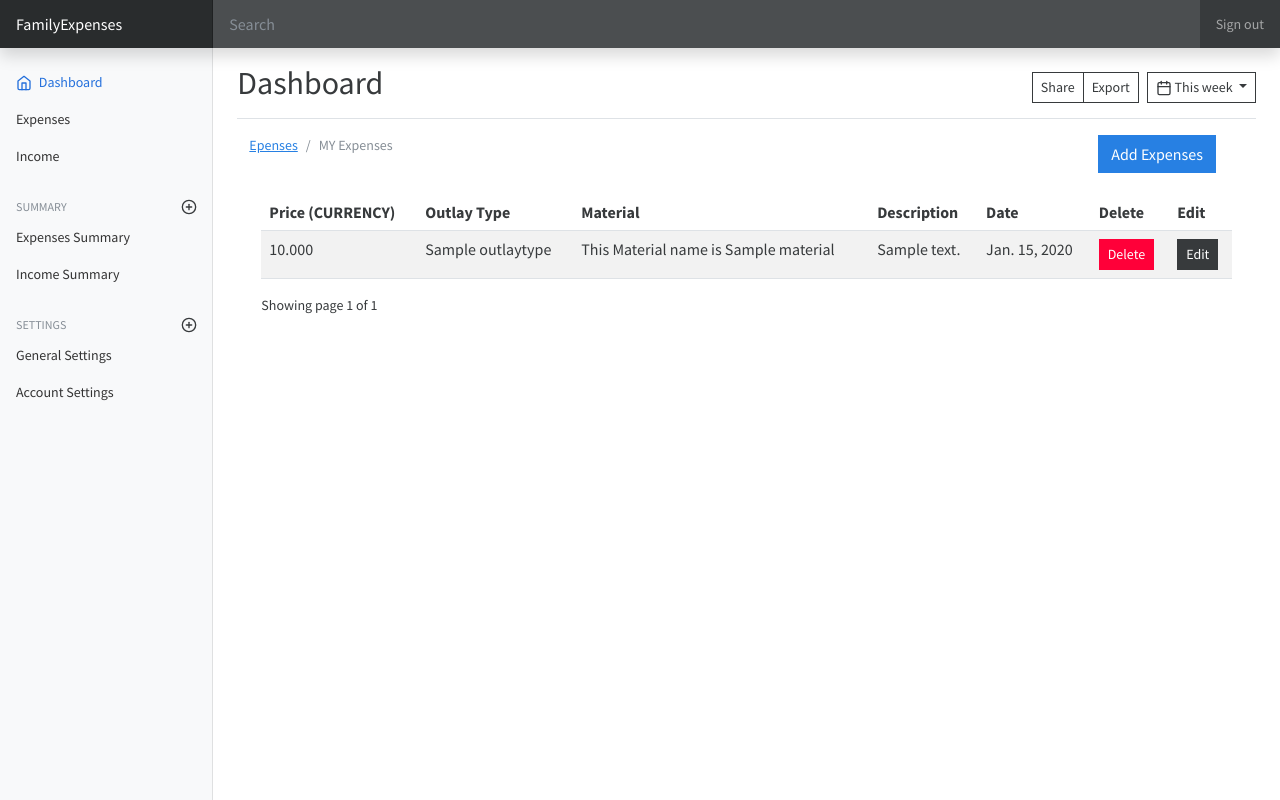
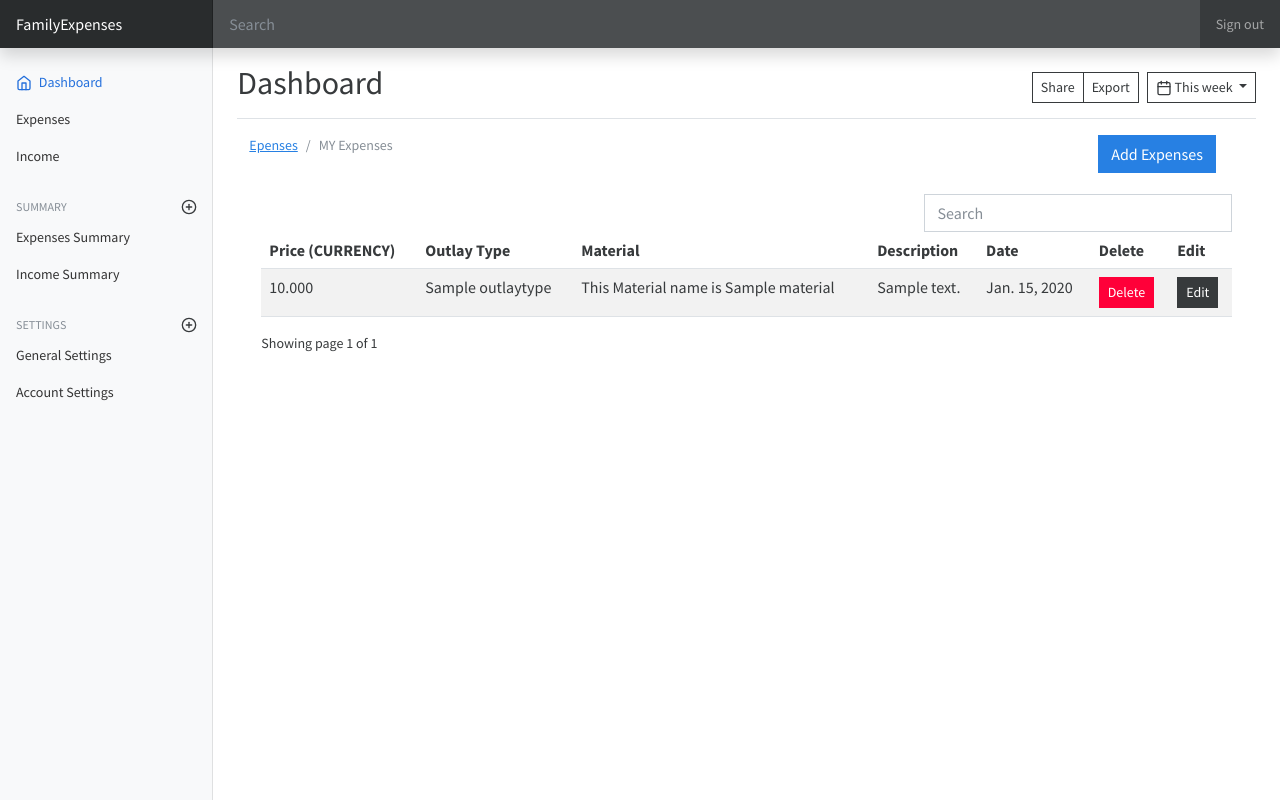
Before and after one commit to Mouiad-JRA/FamilyExpenses, a Django app: page /home/ in a window 1280 px wide. Run offline with Django 4.2, Linux system fonts and the light colour scheme; a user stored in the database is signed in; tables that the repository leaves empty hold one stand-in row (values such as "Sample post"); some libraries are stand-ins or nearby versions.

Commit message:
feat: add searchOutlays.js

```diff
--- /dev/null
+++ b/FamilyExpenses/static/js/searchOutlays.js
@@ -0,0 +1,24 @@
+const searchField = document.querySelector('#id_search')
+const tableOutput = document.querySelector('.table-output')
+const appTable = document.querySelector('.app-table')
+
+tableOutput.style.display = "none";
+
+searchField.addEventListener('keyup',(e)=>{
+    const searchValue = e.target.value;
+    if(searchValue.trim().length>0){
+     fetch("search-expenses", {
+         body:JSON.stringify( {searchText: searchValue }),
+         method: "POST",
+        }).then(
+            res => res.json(),
+        ).then(data => {
+           console.log('data',data)
+         appTable.style.display = "none"
+         tableOutput.style.display = 'block'
+         if(data.length==0){
+                tableOutput.innerHTMl = "No results Found"
+         }
+        });
+    }
+})
--- a/expense/urls.py
+++ b/expense/urls.py
@@ -1,7 +1,7 @@
-
 from django.urls import path
 
-from expense.views import index, add_expense, expense_edit, delete_expense
+from expense.views import index, add_expense, expense_edit, delete_expense, search_expenses
+from django.views.decorators.csrf import csrf_exempt
 
 app_name = "expenses-dash"
 urlpatterns = [
@@ -9,4 +9,5 @@ urlpatterns = [
     path('add-expense/', add_expense, name='add_expense'),
     path('edit-expense/<int:id>', expense_edit, name='edit'),
     path('delete-expense/<int:id>', delete_expense, name='delete'),
+    path('search-expenses', csrf_exempt(search_expenses), name='search_expenses'),
 ]
--- a/expense/views.py
+++ b/expense/views.py
@@ -6,6 +6,34 @@ from django.views.generic import CreateView, DetailView
 # from expense.forms import OutlayCreationForm, OutlayEditForm
 from expense.models import OutlayType, Material, Outlay
 from django.core.paginator import Paginator
+
+import json
+from django.http import JsonResponse
+
+
+def search_expenses(request):
+    if request.method == 'POST':
+        search_string = json.loads(request.body).get('searchText')
+        expense = Outlay.objects.filter(
+            price__istartswith=search_string,
+            owner=request.user
+        ) | Outlay.objects.filter(
+            date__istartswith=search_string,
+            owner=request.user
+        ) | Outlay.objects.filter(
+            description__icontains=search_string,
+            owner=request.user
+        ) | Outlay.objects.filter(
+            outlay_type__name__icontains=search_string,
+            owner=request.user
+        ) | Outlay.objects.filter(
+            material__name__icontains=search_string,
+            owner=request.user
+        )
+        data = expense.values()
+
+    return JsonResponse(list(data), safe=False)
+
 
 def index(request):
     expenses = Outlay.objects.filter(owner=request.user)
@@ -17,6 +45,7 @@ def index(request):
         'page_obj': page_obj
     }
     return render(request, 'expenses/index.html', ctx)
+
 
 #
 # class ExpenseCreateView(CreateView):
--- a/templates/expenses/index.html
+++ b/templates/expenses/index.html
@@ -30,6 +30,16 @@
 <div class="container">
     {% include 'partials/_messages.html' %}
     {% if outlays.count %}
+        <div class="row">
+        <div class="col-md-8"></div>
+        <div class="col-md-4">
+            <div class="form-group">
+               <input type="text" class="form-control" id="id_search" placeholder="Search"/>
+            </div>
+
+        </div>
+        </div>
+   <div class="app-table">
     <table class="table table-striped table-hover">
         <thead>
         <tr>
@@ -70,6 +80,31 @@
         {% endfor %}
         </tbody>
     </table>
+   </div>
+
+        <div class="table-output">
+            <table class="table table-striped table-hover">
+        <thead>
+        <tr>
+           <th>{% trans "Price (CURRENCY)" %}</th>
+           <th>{% trans "Outlay Type" %}</th>
+           <th>{% trans "Material" %}</th>
+           <th>{% trans "Description" %}</th>
+            <th>{% trans "Date" %}</th>
+            <th>{% trans "Delete" %}</th>
+            <th>{% trans "Edit" %}</th>
+
+        </tr>
+        </thead>
+        <tbody>
+
+        </tbody>
+    </table>
+        </div>
+
+        <div class="pagination-container">
+
+
         <div class="">
         {% trans 'Showing page' %} {{ page_obj.number }} {% trans 'of' %} {{ page_obj.paginator.num_pages }}
         </div>
@@ -94,7 +129,10 @@
     {% else %}
     <h5>{% trans "You don't have any outlays yet" %}</h5>
     {% endif %}
+     </div>
 </div>
 </div>
+<script src="{% static "js/searchOutlays.js" %}">
 
+</script>
 {% endblock %}
```
